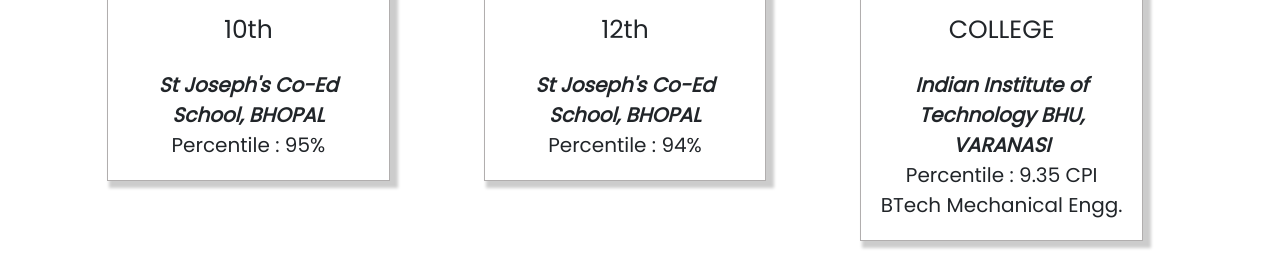
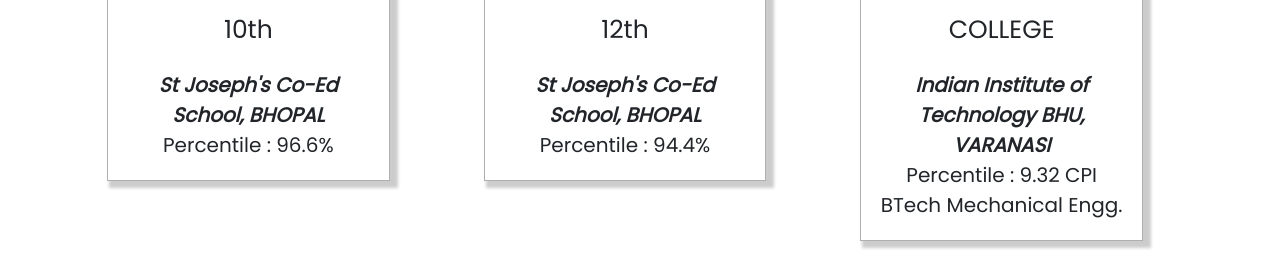
Before and after one commit to james3gh/Personal-website, a React (Create React App) app: page /Education in a window 1280 px wide. Shown: the part 326-596 px from the top of the page. Built offline with nearby package versions, Linux system fonts and the light colour scheme.

Commit message:
Update Education.jsx

```diff
--- a/src/Pages/Education/Education.jsx
+++ b/src/Pages/Education/Education.jsx
@@ -16,19 +16,19 @@
             <EducationDetail
               school={"St Joseph's Co-Ed School, BHOPAL"}
               standard={"10th"}
-              percent={"95%"}
+              percent={"96.6%"}
               icon={"id-card"}
             />
             <EducationDetail
               school={"St Joseph's Co-Ed School, BHOPAL"}
               standard={"12th"}
-              percent={"94%"}
+              percent={"94.4%"}
               icon={"book"}
             />
             <EducationDetail
               school={"Indian Institute of Technology BHU, VARANASI"}
               standard={"COLLEGE"}
-              percent={"9.35 CPI"}
+              percent={"9.32 CPI"}
               icon={"graduation-cap"}
               extra={"BTech Mechanical Engg."}
             />
```
